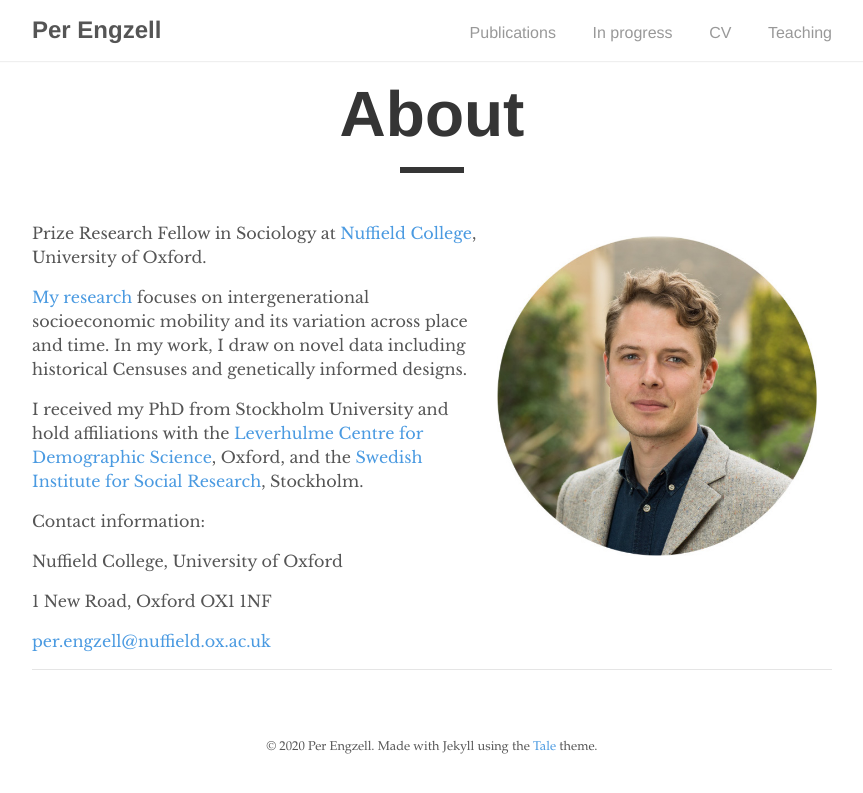
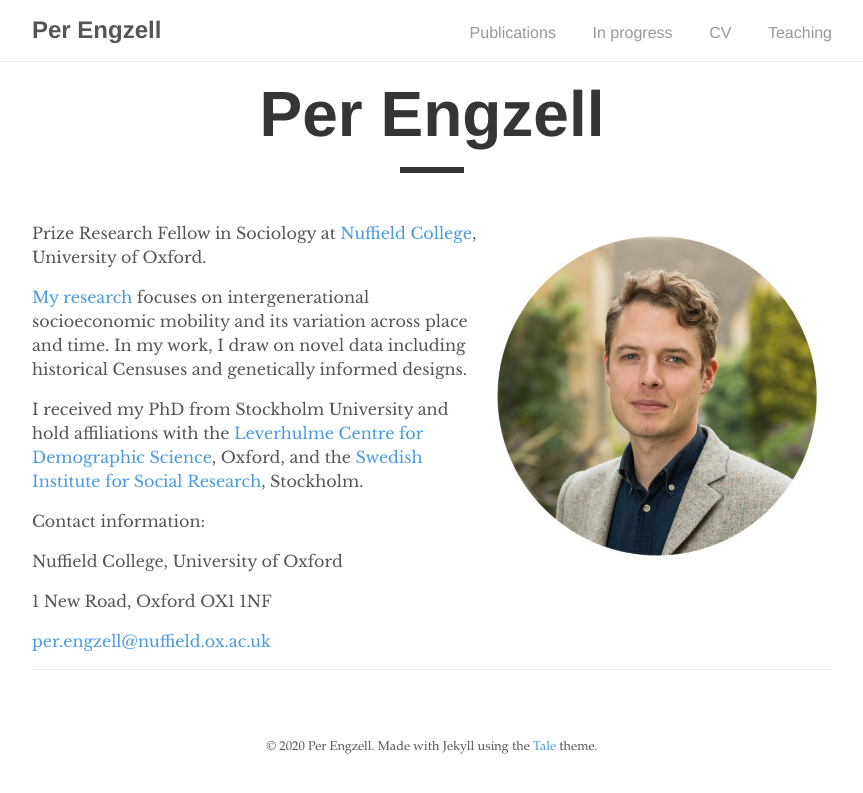
Before and after one commit to pengzell/pengzell.github.io, a Jekyll site: the page built from index.md, in a window 1280 px wide. Shown: the top 793 px of the page, without its empty margins (208-1071 px from the left). Built offline with Jekyll 4.4.1, drawn with Linux system fonts in a browser that asks for light colours.

Commit message:
Update index.md

```diff
--- a/index.md
+++ b/index.md
@@ -1,6 +1,6 @@
 ---
 layout: plain
-title: "About"
+title: "Per Engzell"
 author: "Per Engzell"
 ---
 
```
